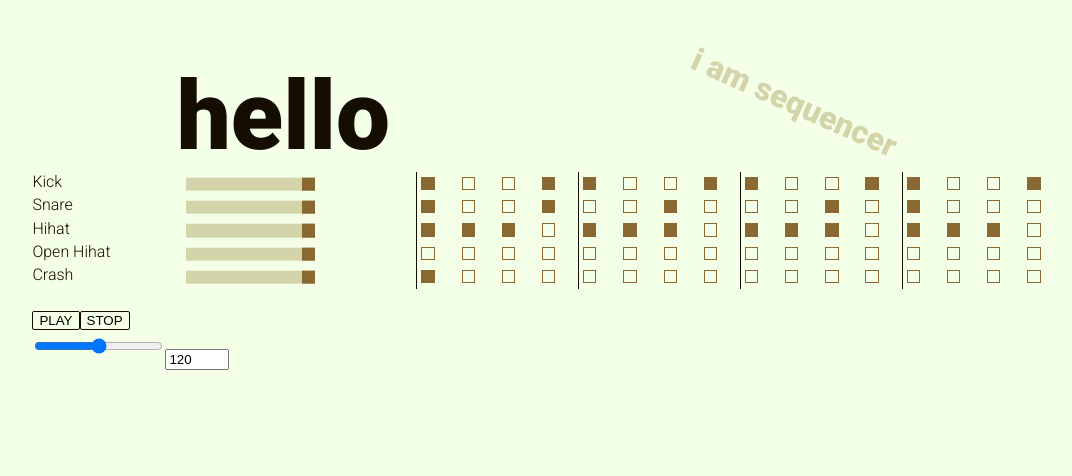
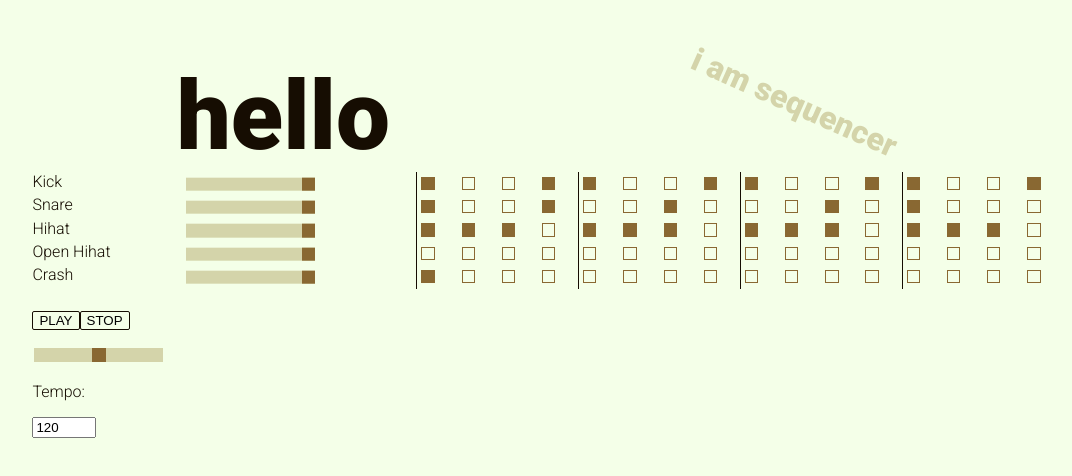
Before and after one commit to jamesoshea/vue-sequencer, a Vue app: page / in a window 1280 px wide. Shown: the top 476 px of the page, without its empty margins (102-1174 px from the left). Built offline with nearby package versions, Linux system fonts and the light colour scheme.

Commit message:
duuuuude its 2018 and SFCs are really cool

```diff
--- a/src/assets/main.scss
+++ b/src/assets/main.scss
@@ -18,9 +18,3 @@ button {
   border-radius: 2px;
   background-color: $lightest-grey;
 }
-
-input[type=range] {
-  position: relative;
-  top:50%;
-  transform: translateY(-62.5%);
-}
--- a/src/components/Instrument.vue
+++ b/src/components/Instrument.vue
@@ -138,6 +138,9 @@
 
 input[type=range] {
   -webkit-appearance: none;
+  position: relative;
+  top:50%;
+  transform: translateY(-62.5%);
   &:focus {
     outline: none;
   }
--- a/src/components/Sequencer.vue
+++ b/src/components/Sequencer.vue
@@ -38,6 +38,9 @@
         step="1"
         v-model="tempo"
       />
+      <p>
+        Tempo:
+      </p>
       <input
         type="number"
         min="40"
@@ -198,4 +201,22 @@ function noteGrid() {
   top: 50%;
 }
 
+input[type=range] {
+  -webkit-appearance: none;
+  &:focus {
+    outline: none;
+  }
+  &::-webkit-slider-runnable-track {
+    height: 1em;
+    -webkit-appearance: none;
+    background: $dark-vanilla;
+  }
+  &::-webkit-slider-thumb {
+    -webkit-appearance: none;
+    height: 1em;
+    width:1em;
+    background: $spanish-bistre;
+  }
+}
+
 </style>
```
